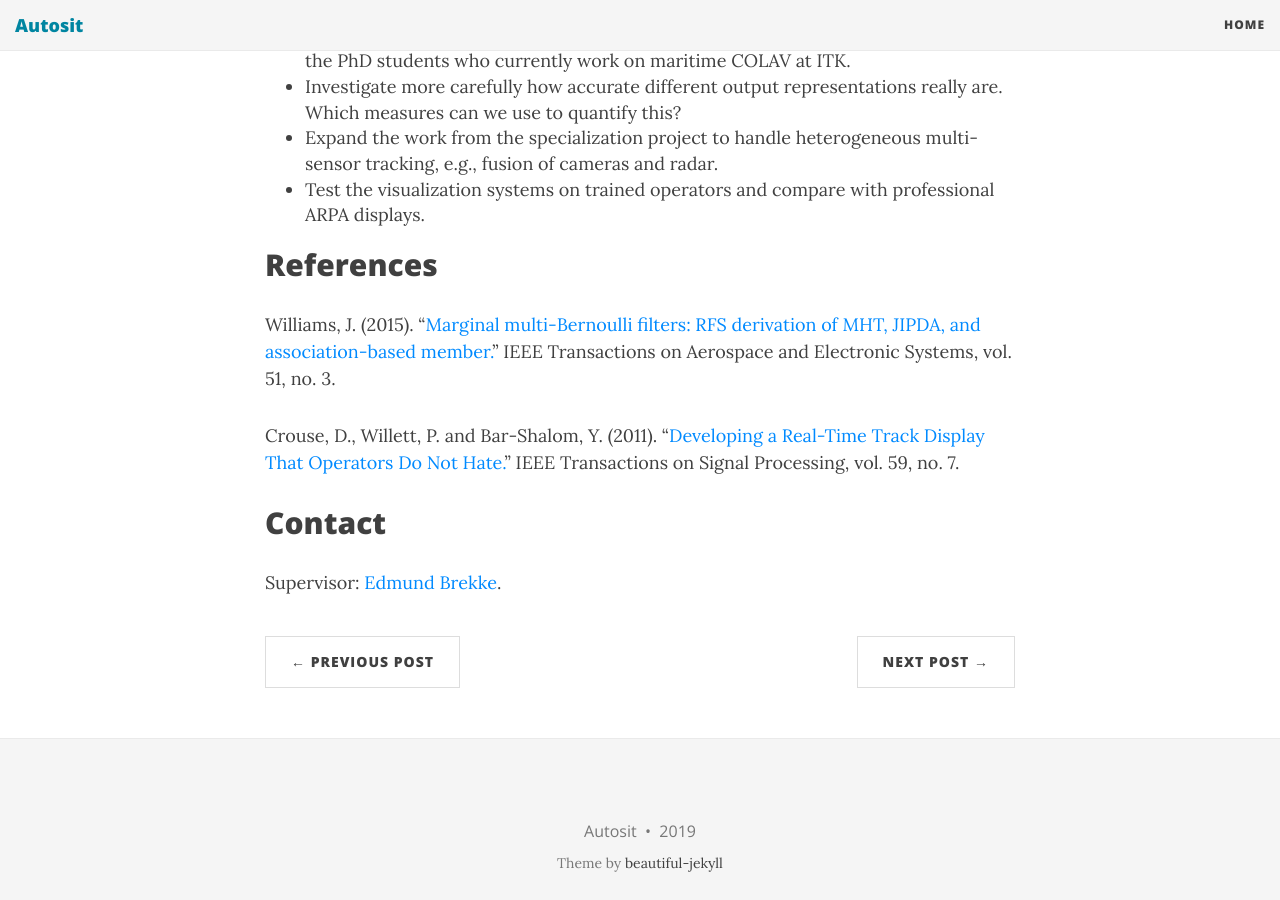
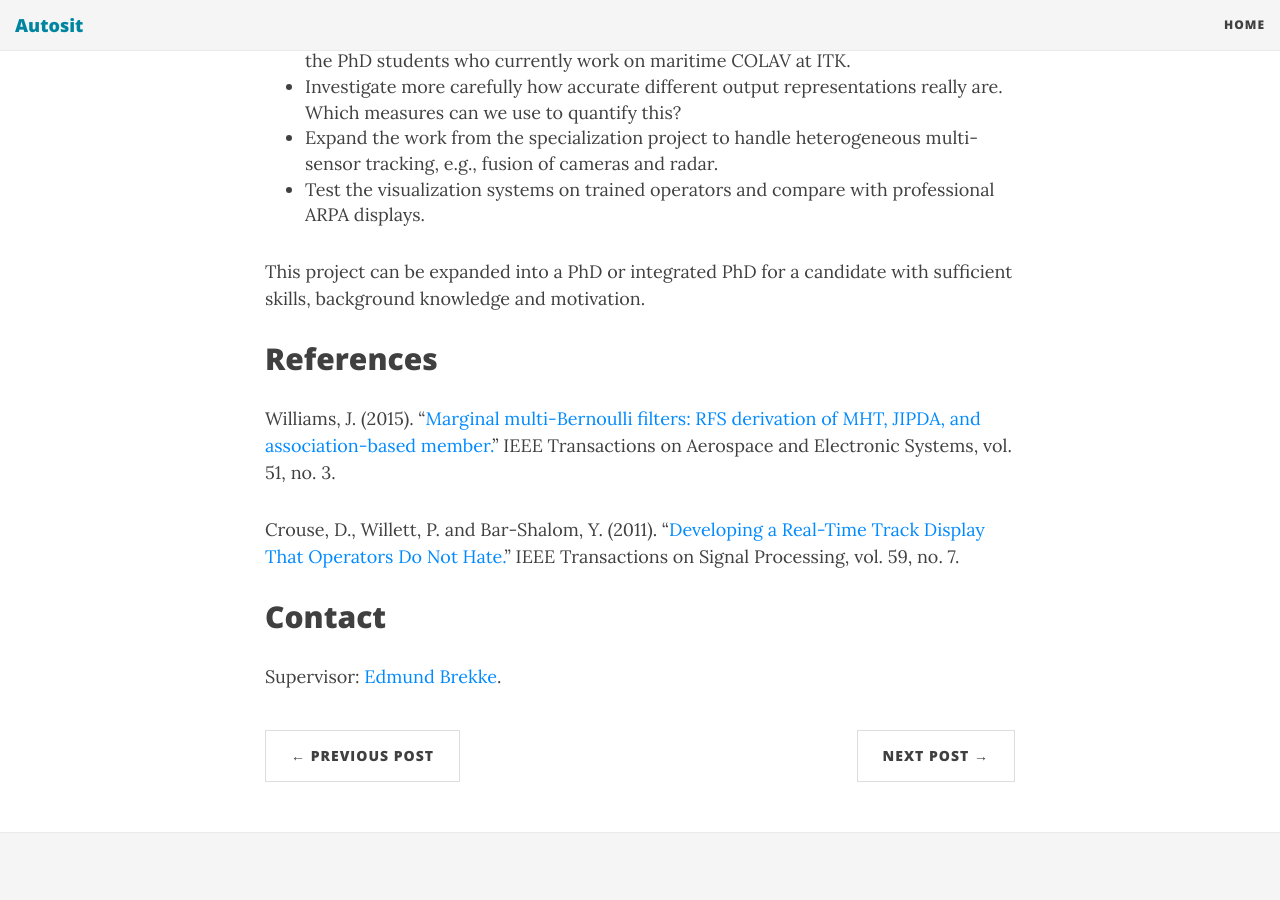
Before and after one commit to autosit/autosit.github.io, a Jekyll site: the page built from _posts/2019-04-12-pmbm_visualization.md, in a window 1280 px wide and 900 px high, scrolled down 1977 px. Built offline with Jekyll 4.4.1, drawn with Linux system fonts in a browser that asks for light colours; nearby versions of some CDN libraries.

Commit message:
more text on pmbm visu

```diff
--- a/_posts/2019-04-12-pmbm_visualization.md
+++ b/_posts/2019-04-12-pmbm_visualization.md
@@ -46,6 +46,7 @@ In the MSc thesis the candidate will aim to further expand the work from the spe
 * Expand the work from the specialization project to handle heterogeneous multi-sensor tracking, e.g., fusion of cameras and radar.
 * Test the visualization systems on trained operators and compare with professional ARPA displays.
 
+This project can be expanded into a PhD or integrated PhD for a candidate with sufficient skills, background knowledge and motivation.
 
 ## References
 Williams, J. (2015). "[Marginal multi-Bernoulli filters: RFS derivation of MHT, JIPDA, and association-based member.][Williams2015]" IEEE Transactions on Aerospace and Electronic Systems, vol. 51, no. 3.
```
